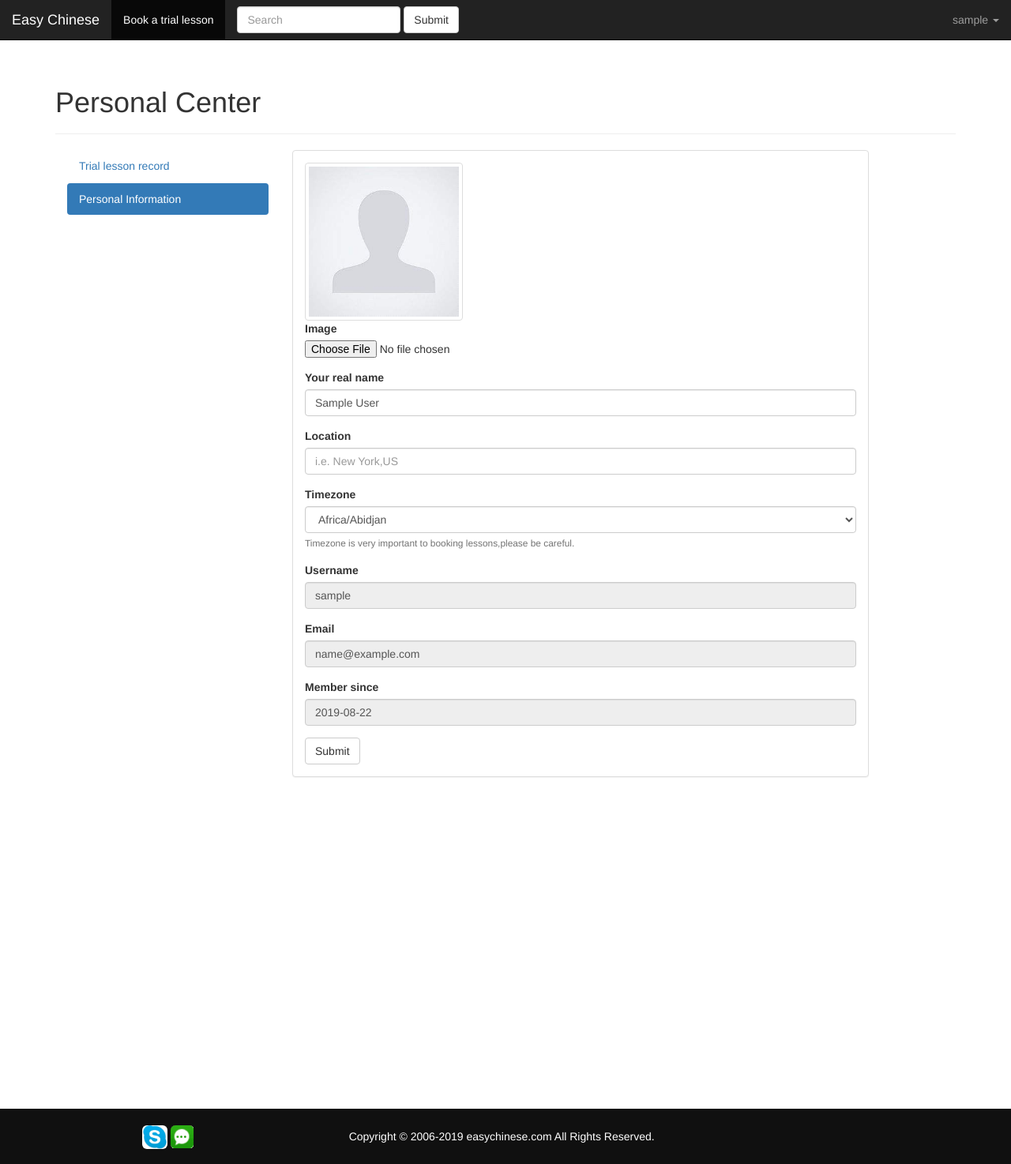
After one commit to JessicaFeng0926/easy_chinese, a Flask app: a page that uses app/templates/base.html in a window 1280 px wide. The commit adds this page. Shown: the whole page at 79% size. Run offline with Flask 2, Linux system fonts and the light colour scheme; the visitor is signed in with stand-in values (Sample User, id 1); data comes from the database, SQL or seed files in the repository; some libraries are stand-ins or nearby versions.

Commit message:
5th submit, I solved the uploading-files problems. Now my app can clean the filename and save the uploaded file in a suitable path.

```diff
--- a/app/__init__.py
+++ b/app/__init__.py
@@ -38,4 +38,7 @@ def create_app(config_name):
     from .auth import auth as auth_blueprint
     app.register_blueprint(auth_blueprint,url_prefix='/auth')
 
+    from .visitor import visitor as visitor_blueprint
+    app.register_blueprint(visitor_blueprint,url_prefix='/visitor')
+
     return app
--- a/app/auth/forms.py
+++ b/app/auth/forms.py
@@ -1,7 +1,6 @@
 from flask_wtf import FlaskForm
-from wtforms import StringField,PasswordField,SelectField,SubmitField
+from wtforms import StringField,PasswordField,SelectField,SubmitField,FileField
 from wtforms.validators import Email,Required,Length,EqualTo,Regexp
-from wtforms.widgets import Input,html_params
 from ..models import User
 from wtforms import ValidationError
 from tools.ectimezones import ectimezone_list
--- a/app/models.py
+++ b/app/models.py
@@ -4,7 +4,9 @@ from flask_login import UserMixin,AnonymousUserMixin
 from datetime import datetime
 from itsdangerous import TimedJSONWebSignatureSerializer as Serializer
 from flask import current_app
-
+from werkzeug.utils import secure_filename
+import random
+from wtforms import ValidationError
 
 class Role(db.Model):
     '''这是用户角色的模型类'''
@@ -219,6 +221,28 @@ class User(UserMixin,db.Model):
         db.session.add(self)
         return True
 
+    @staticmethod
+    def validate_image(filename):
+        '''这是对头像的进一步验证，主要是保证文件名合法，并且唯一'''
+        ALLOWED_EXTENSIONS=['jpg','jpeg','png','gif']
+        #文件是否是图片
+        if '.' in filename and filename.rsplit('.',1)[1] in ALLOWED_EXTENSIONS:
+            #把文件名变成安全的格式，防止xss攻击
+            filename=secure_filename(filename)
+            #查看文件名是否跟数据库里已经存在的重复了
+            if User.query.filter_by(image=filename).first():
+                random.seed()
+                random_source='QWERTYUIOPASDFGHJKLZXCVBNMqwertyuiopasdfghjklzxcvbnm1234567890'
+                random_prefix=''
+                #生成一个长度为6的随机前缀
+                for _ in range(6):
+                    random_prefix+=random.choice(random_source)
+                #把这个随机前缀加到已经是安全格式的文件名前面
+                filename=random_prefix+filename
+            return filename
+        else:
+            raise ValidationError('You can only upload jpg, jpeg, png and gif')
+
 
 
     def __repr__(self):
--- a/app/templates/base.html
+++ b/app/templates/base.html
@@ -33,8 +33,9 @@
         <ul class="nav navbar-nav navbar-right">
           {% if current_user.is_authenticated%}
           <li class="dropdown">
-            <a href="#" class="dropdown-toggle" data-toggle="dropdown" role="button" aria-haspopup="true" aria-expanded="false">Personal center of {{current_user.username}} <span class="caret"></span></a>
+            <a href="#" class="dropdown-toggle" data-toggle="dropdown" role="button" aria-haspopup="true" aria-expanded="false">{{current_user.username}} <span class="caret"></span></a>
             <ul class="dropdown-menu">
+              <li><a href="{{url_for('main.personal_center',username=current_user.username)}}">Personal center</a></li>
               <li><a href="{{url_for('auth.change_password')}}">Change password</a></li>
               <li><a href="{{url_for('auth.reset_email_request')}}">Reset email</a></li>
               <li><a href="{{url_for('auth.logout')}}">Log out</a></li>
--- a/app/templates/visitor/homepage.html
+++ b/app/templates/visitor/homepage.html
@@ -0,0 +1,34 @@
+{% extends 'base.html'%}
+{%block head%}
+{{super()}}
+<style>
+#main{
+    margin-bottom: 300px;
+}
+</style>
+{%endblock head%}
+{%block mytitle%}Personal Center{%endblock mytitle%}
+
+{%block page_content%}
+<div class='page-header'>
+    <h1>Personal Center</h1>
+</div>
+<div class='col-sm-3 col-md-3' >
+    <ul class='nav nav-pills nav-stacked'>
+        <li role="presentation" {%if request.path[:11] == '/personal_c' %}class="active"{%endif%}><a href="{{url_for('main.personal_center',username=current_user.username)}}">Trial lesson record</a></li>
+        <li role="presentation" {%if request.path[:12] == '/visitor/per' %}class='active'{%endif%}><a href="{{url_for('visitor.personal_info',username=current_user.username)}}">Personal Information</a></li>
+
+    </ul>
+</div>
+{%block main%}
+<div class='col-sm-8 col-md-8' id='main'>
+    <div class='panel panel-default'>
+        <div class='panel-body'>
+            <h3>You haven't taken a trial lesson yet.</h3>
+            <h4><a href="#">Book a trial lesson</a></h4>
+
+        </div>
+    </div>
+</div>
+{%endblock main%}
+{%endblock page_content%}
--- /dev/null
+++ b/app/templates/visitor/personal_info.html
@@ -0,0 +1,26 @@
+{%extends 'visitor/homepage.html'%}
+{%import 'bootstrap/wtf.html' as wtf%}
+{%block head %}
+{{super()}}
+<style>
+#user-image{
+    width:200px;
+    height:200px;
+}
+</style>
+{%endblock head%}
+
+{%block mytitle %}Personal Information{%endblock mytitle%}
+
+{%block main%}
+<div class='col-sm-8 col-md-8' id='main'>
+    <div class='panel panel-default'>
+        <div class='panel-body'>
+            <div>
+            <img {%if current_user.image%}src="{{url_for('static',filename='media/'+current_user.image)}}"{%else%}src="{{url_for('static',filename='img/noimage.jpg')}}"{%endif%} class='img-thumbnail' id='user-image'>
+            </div>
+            {{wtf.quick_form(form)}}
+        </div>
+    </div>
+</div>
+{%endblock main%}
--- /dev/null
+++ b/app/visitor/__init__.py
@@ -0,0 +1,5 @@
+from flask import Blueprint
+
+visitor=Blueprint('visitor',__name__)
+
+from . import views
--- /dev/null
+++ b/app/visitor/forms.py
@@ -0,0 +1,19 @@
+from flask_wtf import FlaskForm
+from wtforms import StringField,SelectField,SubmitField,FileField
+from wtforms.validators import Email,Required,Length
+from tools.ectimezones import ectimezone_list
+
+
+
+
+
+class PersonalInfoForm(FlaskForm):
+    '''这是个人信息的表单类'''
+    image=FileField(label='Image')
+    name=StringField(label='Your real name',validators=[Length(0,64)])
+    location=StringField(label='Location',validators=[Length(0,64)],render_kw={'placeholder':'i.e. New York,US'})
+    timezone=SelectField(label='Timezone',validators=[Required()],choices=ectimezone_list,description='Timezone is very important to booking lessons,please be careful.')
+    username=StringField(label='Username',render_kw={'readonly':True},validators=[Required()])
+    email=StringField(label='Email',validators=[Required(),Email()],render_kw={'readonly':True})
+    member_since=StringField(label='Member since',validators=[Required()],render_kw={'readonly':True})
+    submit=SubmitField(label='Submit')
--- /dev/null
+++ b/app/visitor/views.py
@@ -0,0 +1,40 @@
+from . import visitor
+from flask import render_template,url_for,current_app,request,flash,redirect
+from flask_login import current_user,login_required
+from . forms import PersonalInfoForm
+import os
+from .. import db
+from ..models import User
+
+
+#游客个人信息路由和视图
+@visitor.route('/personal_info/<username>',methods=['GET','POST'])
+@login_required
+def personal_info(username):
+    '''这是修改个人信息的视图'''
+    form = PersonalInfoForm()
+    if form.validate_on_submit():
+        user=current_user._get_current_object()
+        user.name=form.name.data
+        user.location=form.location.data
+        user.timezone=form.timezone.data
+        if 'image' in request.files:
+            file = request.files['image']
+            if file:
+                cleaned_filename = User.validate_image(file.filename)
+                UPLOAD_FOLDER = current_app.config['UPLOAD_FOLDER']
+                file.save(os.path.join(UPLOAD_FOLDER,cleaned_filename))
+                user.image=cleaned_filename
+        db.session.add(user)
+        flash('Successfully modified your personal information')
+        return redirect(url_for('visitor.personal_info',username=current_user.username))
+
+
+    form.image.data=current_user.image
+    form.username.data=current_user.username
+    form.email.data=current_user.email
+    form.name.data=current_user.name
+    form.location.data=current_user.location
+    form.member_since.data=current_user.member_since.strftime('%Y-%m-%d')
+    form.timezone.data=current_user.timezone
+    return render_template('visitor/personal_info.html',form=form)
--- a/config.py
+++ b/config.py
@@ -1,5 +1,6 @@
 import os
 
+basedir = os.path.abspath(os.path.dirname(__file__))
 
 class Config():
     '''基本配置'''
@@ -14,6 +15,8 @@ class Config():
     EC_MAIL_SENDER = os.environ.get('MAIL_USERNAME')
     #本站管理员
     EC_ADMIN = os.environ.get('EC_ADMIN')
+    #头像上传的路径
+    UPLOAD_FOLDER = os.path.abspath(os.path.join(basedir,'app/static/media'))
 
     @staticmethod
     def init_app(app):
--- a/manage.py
+++ b/manage.py
@@ -13,7 +13,7 @@ manager=Manager(app)
 migrate=Migrate(app,db)
 
 def make_shell_context():
-    return dict(db=db,Role=Role,User=User)
+    return dict(app=app,db=db,Role=Role,User=User)
 
 #以后就不需要往shell里导入db了
 manager.add_command('shell',Shell(make_context=make_shell_context))
```
Also changed, not shown: app/auth/views.py (line endings or trailing spaces), app/static/img/noimage.jpg (added), app/static/media/VaL7Mxcharacters.jpg (added), app/static/media/characters.jpg (added), app/static/media/小狗.jpg (added), app/templates/auth/personal_info.html (added), tools/decorators.py (added).
